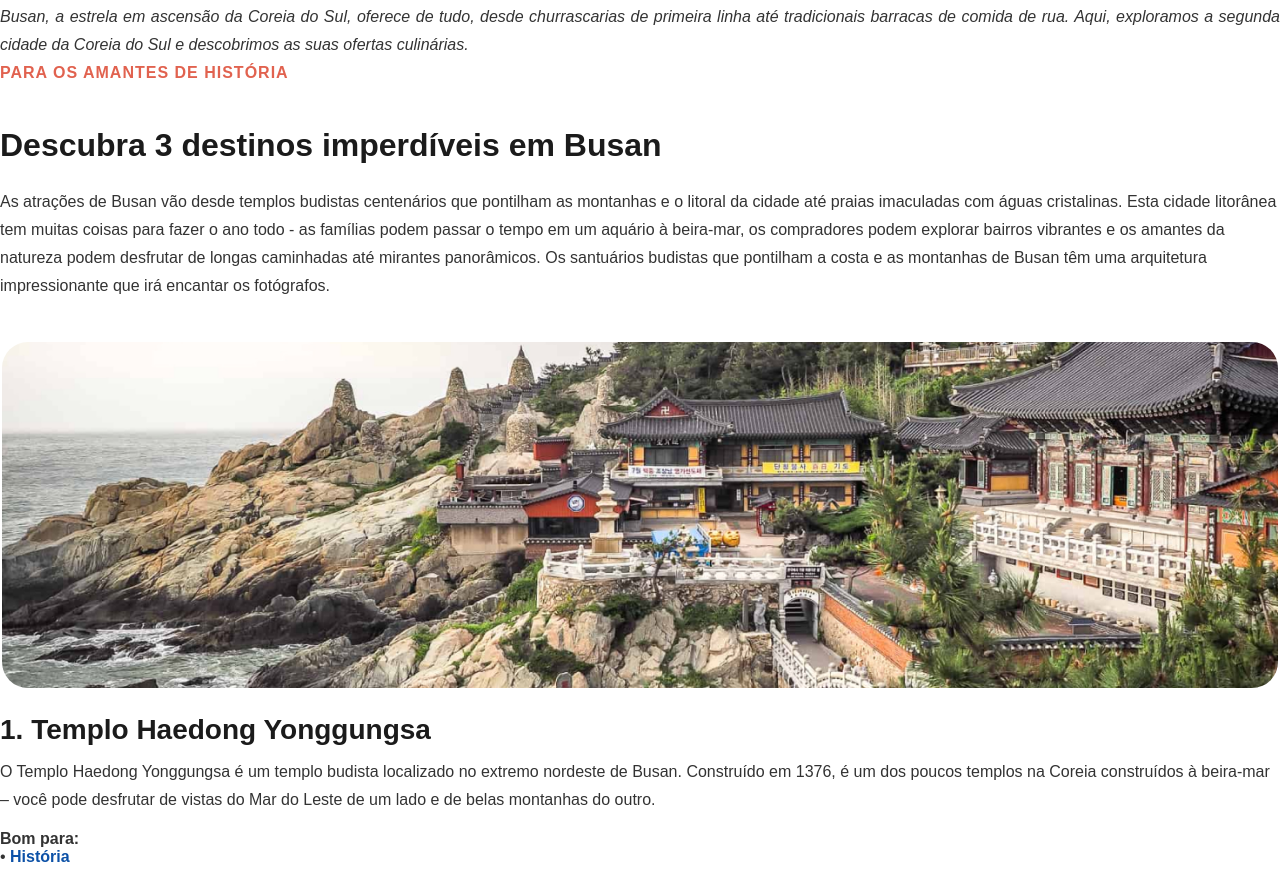
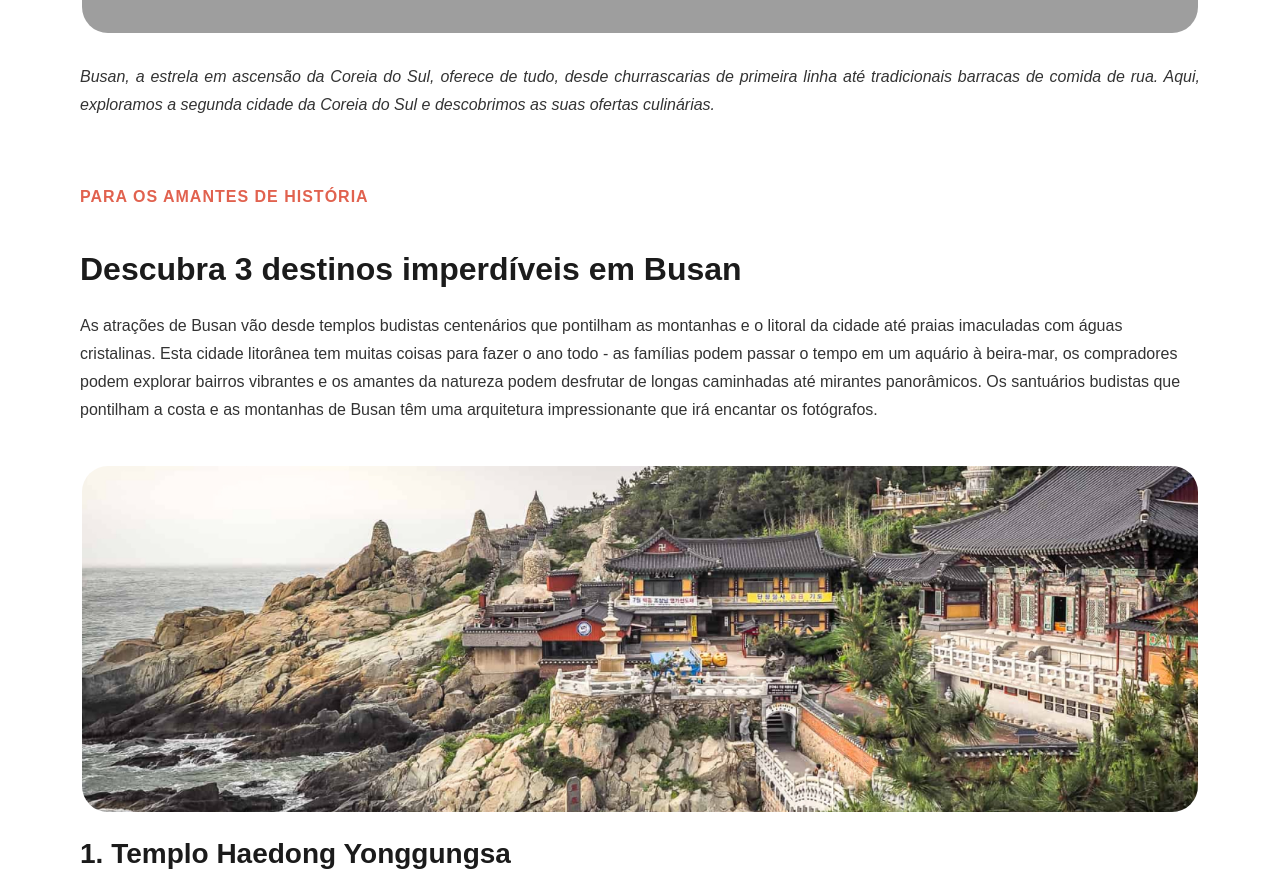
Before and after one commit to mc4rvalho/projeto-local-turistico-fullstack, a plain HTML site: page index.html in a window 1280 px wide. Shown: the part 881-1754 px from the top of the page. Drawn offline with Linux system fonts and the light colour scheme; grey boxes are pictures that could not be loaded.

Commit message:
Aplicando espaçamento entre sections

```diff
--- a/style.css
+++ b/style.css
@@ -9,6 +9,7 @@ body {
   color: #333333;
   background-color: F5F4F0;
   text-align: left;
+  padding: 60px 24px;
 }
 
 header {
@@ -32,6 +33,13 @@ h1 {
   font-weight: 700;
 }
 
+#introduction {
+  width: 100%;
+  max-width: 1120px;
+  margin: 0 auto 64px auto;
+  text-align: center;
+}
+
 #introduction img {
   width: 100%;
   max-width: 1120px;
@@ -49,6 +57,12 @@ h1 {
   font-style: italic;
 }
 
+#highlights {
+  width: 100%;
+  max-width: 1120px;
+  margin: 0 auto 40px auto;
+}
+
 #highlights h2 {
   color: #1B1B1B;
   font-size: 32px;
@@ -60,6 +74,12 @@ h1 {
   font-size: 16px;
   line-height: 28px;
   margin-bottom: 40px;
+}
+
+#attractions {
+  width: 100%;
+  max-width: 1120px;
+  margin: 0 auto;
 }
 
 .attraction img {
```
